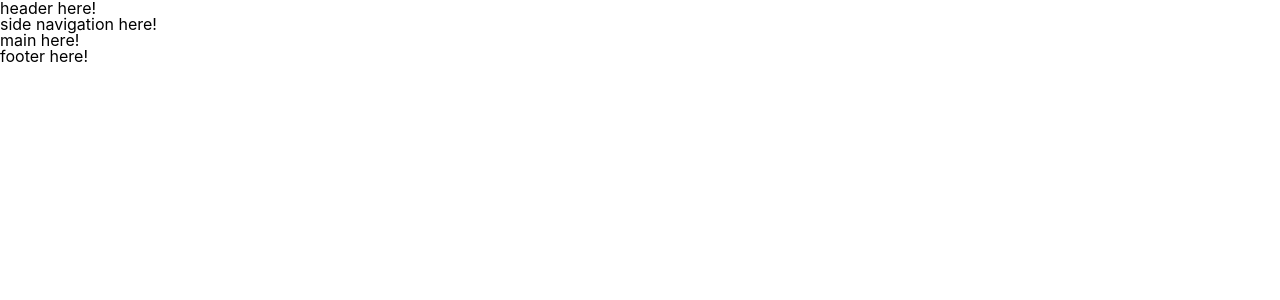
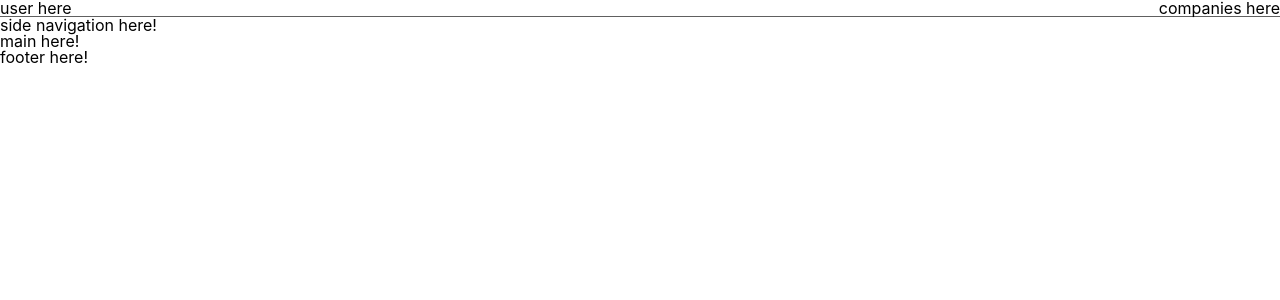
Before and after one commit to mikhail-davydov/bdr, a React (Create React App) app in the folder frontend/: page / in a window 1280 px wide. Shown: the top 300 px of the page. Built offline with nearby package versions, Linux system fonts and the light colour scheme.

Commit message:
add: initial header layout
Implements: BDR-12

```diff
--- a/frontend/src/App.js
+++ b/frontend/src/App.js
@@ -1,13 +1,12 @@
 import {Component} from "react";
+import Header from "./component/header/Header";
 
 class App extends Component {
 
     render() {
         return (
             <div className="app">
-                <header className="header">
-                    header here!
-                </header>
+                <Header/>
                 <nav className="nav">
                     side navigation here!
                 </nav>
@@ -18,7 +17,7 @@ class App extends Component {
                     footer here!
                 </footer>
             </div>
-        );
+        )
     }
 
 }
--- /dev/null
+++ b/frontend/src/component/header/Header.js
@@ -0,0 +1,21 @@
+import {Component} from "react";
+import "./header.css"
+
+class Header extends Component {
+
+    render() {
+        return (
+            <header className="header">
+                <div className="user-container">
+                    user here
+                </div>
+                <div className="companies-container">
+                    companies here
+                </div>
+            </header>
+        )
+    }
+
+}
+
+export default Header;
--- /dev/null
+++ b/frontend/src/component/header/header.css
@@ -0,0 +1,6 @@
+.header {
+    border-bottom: 1px solid #606060;
+    display: flex;
+    align-items: center;
+    justify-content: space-between;
+}
```
